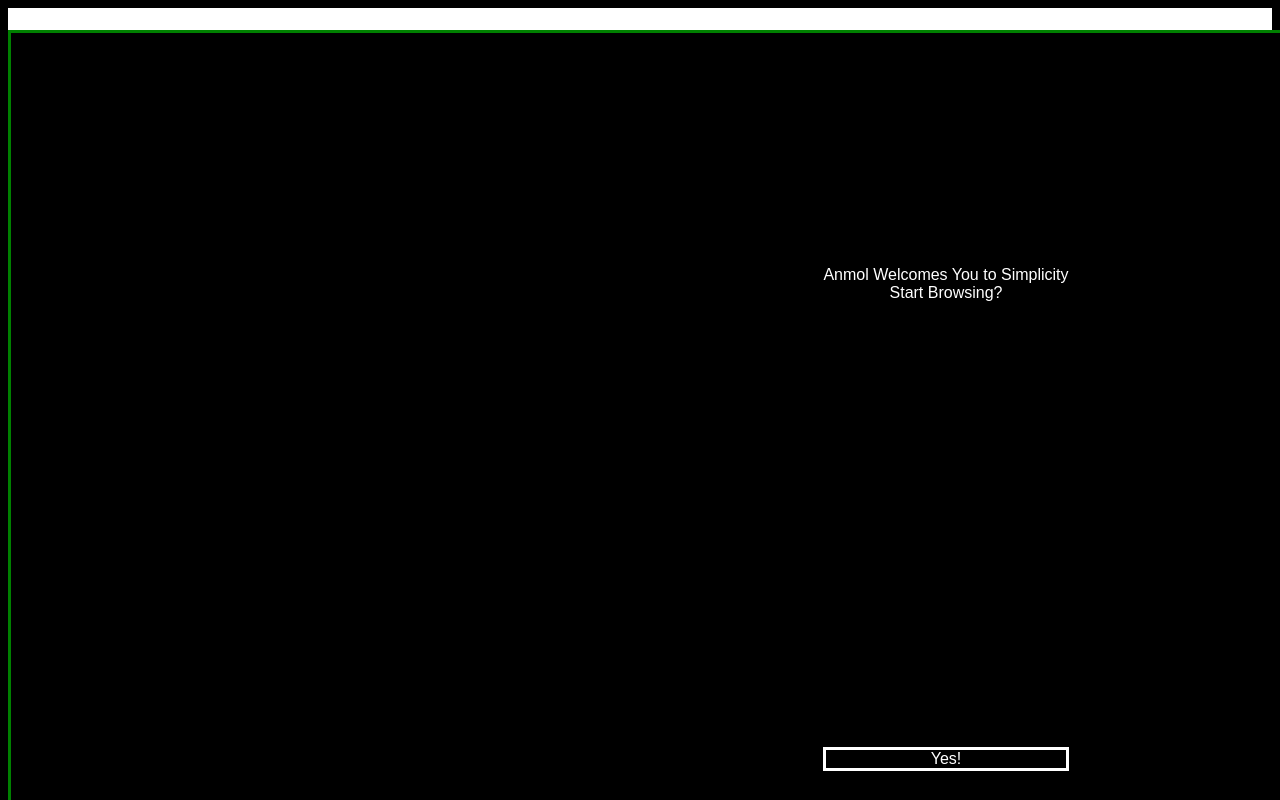
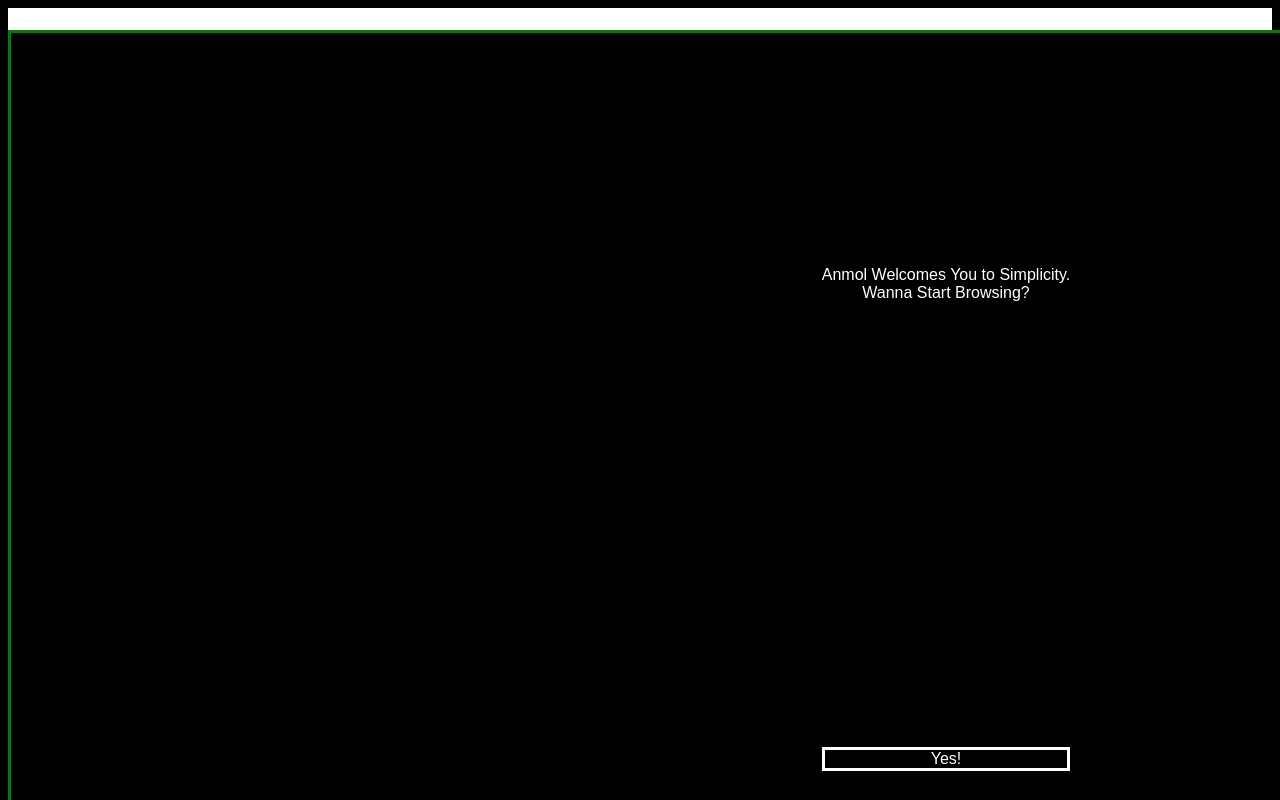
Before and after one commit to GIGAC0DER/simplicity, a plain HTML site: page index.html in a window 1280 px wide. Shown: the top 800 px of the page. Drawn offline with Linux system fonts and the light colour scheme; a web font is replaced by a local one.

Commit message:
Update index.html
Fixes in dialogue

```diff
--- a/index.html
+++ b/index.html
@@ -9,8 +9,8 @@
 <body>
     <marquee>We're Enlightened to see you! Just wanna tell, Perplexity AI coming soon! Integration has been started and programs are being written. Be patient, and be updated on GitHub</marquee>
     <div class="index">
-        Anmol Welcomes You to Simplicity<br>
-        Start Browsing?
+        Anmol Welcomes You to Simplicity.<br>
+        Wanna Start Browsing?
         <a class="upd" href="https://google.com/">Yes!</a>
     </div>
     <style>
```
